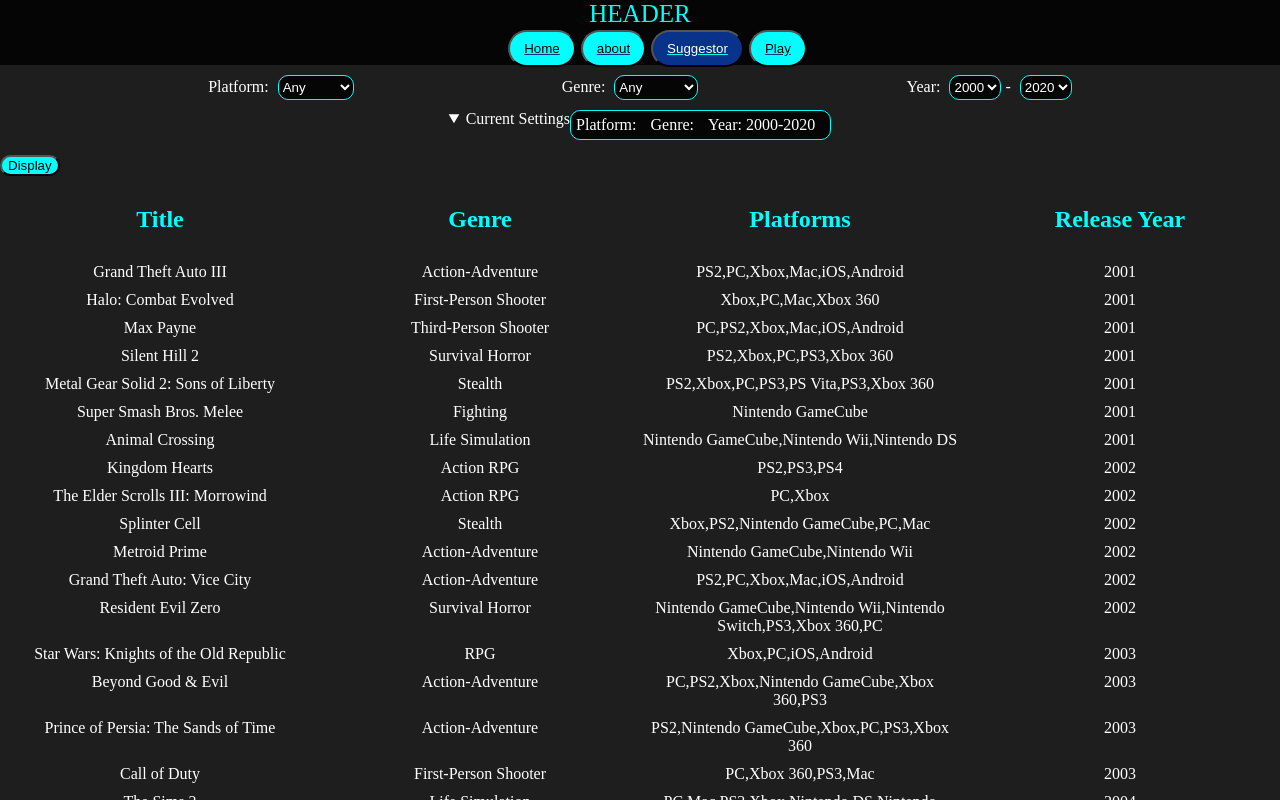
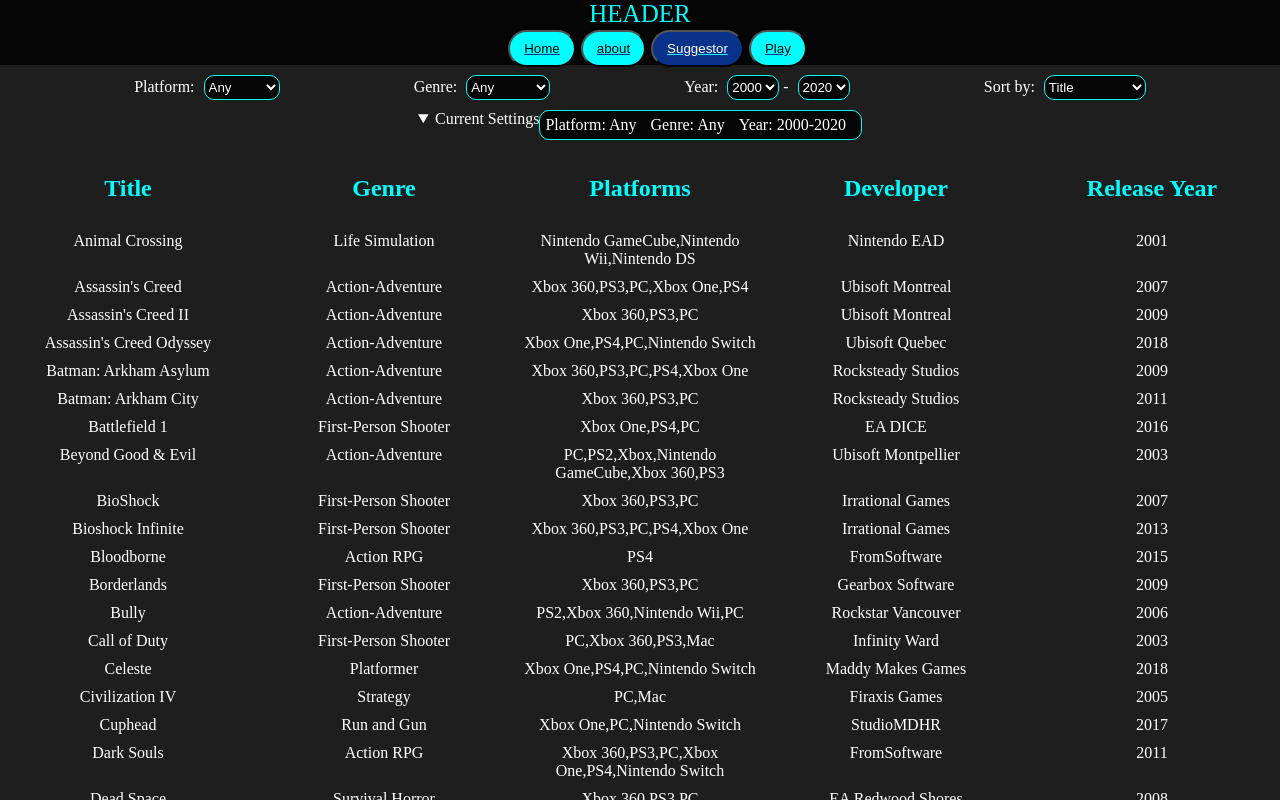
Before and after one commit to AlexReidNZ/svelte, a SvelteKit app: page /suggestor in a window 1280 px wide. Both pictures are taken after a click on the heading "Current Settings". Shown: the top 800 px of the page. Built offline with nearby package versions, Linux system fonts and the light colour scheme.

Commit message:
feat : Add sorting feature and developers to suggestor page

```diff
--- a/src/routes/suggestor/+page.svelte
+++ b/src/routes/suggestor/+page.svelte
@@ -1,5 +1,10 @@
 <script>
   import { data } from "../../../gamedata.js";
+
+  data.sort((a, b) => {
+    //Sorts the data alphabetically by title
+    return a.Title.localeCompare(b.Title);
+  });
 
   let platform = "";
   let genre = "";
@@ -7,34 +12,74 @@
   let lastYear = 2020;
   let game = data;
 
-  let genres = ["Platformer", "Puzzle", "RPG", "Shooter", "Adventure"];
-  let platforms = ["PC", "Nintendo", "PS", "Xbox","iOS"];
-  let years = [2000,2001,2002,2003,2004,2005,2006,2007,2008,2009,2010,2011,2012,2013,2014,2015,2016,2017,2018,2019,2020];
-
-  console.log(data);
+  const genres = ["Platformer", "Puzzle", "RPG", "Shooter", "Adventure"];
+  const platforms = ["PC", "Nintendo", "PS", "Xbox", "iOS"];
+  const years = [
+    2000, 2001, 2002, 2003, 2004, 2005, 2006, 2007, 2008, 2009, 2010, 2011,
+    2012, 2013, 2014, 2015, 2016, 2017, 2018, 2019, 2020,
+  ];
+  const sortOptions = ["Title", "Genre", "Developer", "Release Year"];
 
   let changePlatform = () => {
     let temp = document.getElementById("platformSelect")?.value;
     platform = temp;
+    displayData();
   };
   let changeGenre = () => {
     let temp = document.getElementById("genreSelect")?.value;
     genre = temp;
+    displayData();
   };
   let changeFirstYear = () => {
     let temp = document.getElementById("firstYearSelect")?.value;
     firstYear = temp;
+    displayData();
   };
   let changeLastYear = () => {
     let temp = document.getElementById("lastYearSelect")?.value;
     lastYear = temp;
+    displayData();
+  };
+  let sort = () => {
+    let sorter = document.getElementById("sortSelect")?.value;
+
+    if (sorter == "Title") {
+      data.sort((a, b) => {
+        //Sorts the data alphabetically by title
+        return a.Title.localeCompare(b.Title);
+      });
+    }
+    if (sorter == "Genre") {
+      data.sort((a, b) => {
+        //Sorts the data alphabetically by genre
+        return a.Genre.localeCompare(b.Genre);
+      });
+    }
+    if (sorter == "Developer") {
+      data.sort((a,b) => {
+        //Sorts the data alphabetically by developer
+        return a.Developer.localeCompare(b.Developer);
+      })
+    }
+    if (sorter == "Release Year") {
+      data.sort((a, b) => {
+        //Sorts the data by release year
+        return a.ReleaseYear - b.ReleaseYear;
+      });
+    }
+    game = data;
+    displayData();
   };
   let displayData = () => {
     game = [];
     let count = 0;
 
     for (let i = 0; i < data.length; i++) {
-      if (data[i].ReleaseYear <= lastYear && data[i].ReleaseYear >= firstYear && data[i].Platforms.includes(platform)) {
+      if (
+        data[i].ReleaseYear <= lastYear &&
+        data[i].ReleaseYear >= firstYear &&
+        data[i].Platforms.includes(platform)
+      ) {
         //if Platform and year match
         if (genre == "Other") {
           //If other is selected, check that each game DOESN'T have any of the listed genres
@@ -90,14 +135,23 @@
         {/if}
       {/each}
     </select>
-    <label for="lastYearSelector">-</label>
+    <label for="lastYearSelect">-</label>
     <select name="lastYear" id="lastYearSelect" on:change={changeLastYear}>
       {#each years as year}
         {#if year >= firstYear}
           <option value={year}>{year}</option>
         {/if}
       {/each}
-      <option value="" selected hidden disabled>2020</option> <!--Will be shown by default at the start-->
+      <option value="" selected hidden disabled>2020</option>
+      <!--Will be shown by default at the start-->
+    </select>
+  </section>
+  <section class="filterSeperator">
+    <label for="sortSelect">Sort by:</label>
+    <select name="sort" id="sortSelect" on:change={sort}>
+      {#each sortOptions as option}
+        <option value={option}>{option}</option>
+      {/each}
     </select>
   </section>
 </section>
@@ -106,18 +160,35 @@
   <!--Displays the currently selected options-->
   <summary>Current Settings</summary>
   <ul>
+    {#if platform == ""}
+      <li>Platform: Any</li>
+    {:else}
       <li>Platform: {platform}</li>
+    {/if}
+    {#if genre == ""}
+      <li>Genre: Any</li>
+    {:else}
       <li>Genre: {genre}</li>
+    {/if}
     <li>Year: {firstYear}-{lastYear}</li>
   </ul>
 </details>
-
-<button on:click={displayData}>Display</button><br />
-
-<section class = "DisplayedList">
-  <span><h1>Title</h1><h1>Genre</h1><h1>Platforms</h1><h1>Release Year</h1></span>
+<section class="DisplayedList">
+  <span>
+    <h2>Title</h2>
+    <h2>Genre</h2>
+    <h2>Platforms</h2>
+    <h2>Developer</h2>
+    <h2>Release Year</h2>
+  </span>
   {#each game as g}
-  <span><p>{g.Title}</p><p>{g.Genre}</p><p>{g.Platforms}</p><p>{g.ReleaseYear}</p></span>
+    <span
+      ><p>{g.Title}</p>
+      <p>{g.Genre}</p>
+      <p>{g.Platforms}</p>
+      <p>{g.Developer}</p>
+      <p>{g.ReleaseYear}</p></span
+    >
   {/each}
 </section>
 
@@ -164,27 +235,17 @@
     width: fit-content;
     height: fit-content;
   }
-  button {
-    background-color: var(--highlightText);
-    margin-right: 5px;
-    margin-bottom: 5px;
-    margin-top: 5px;
-  }
-  button:hover {
-    background-color: var(--secondaryHighlight);
-    color: var(--bodyText);
-  }
-  span{
+  span {
     display: flex;
     padding: 5px 0;
   }
-  span p{
-    width: 25%;
+  span p {
+    width: 20%;
     text-align: center;
   }
-  span h1{
+  span h2 {
     color: var(--highlightText);
-    width: 25%;
+    width: 20%;
     text-align: center;
   }
 </style>
```
Also changed, not shown: src/routes/game/+page.svelte (+12 -4 lines). Lines whose indentation alone changed are shown as unchanged.
